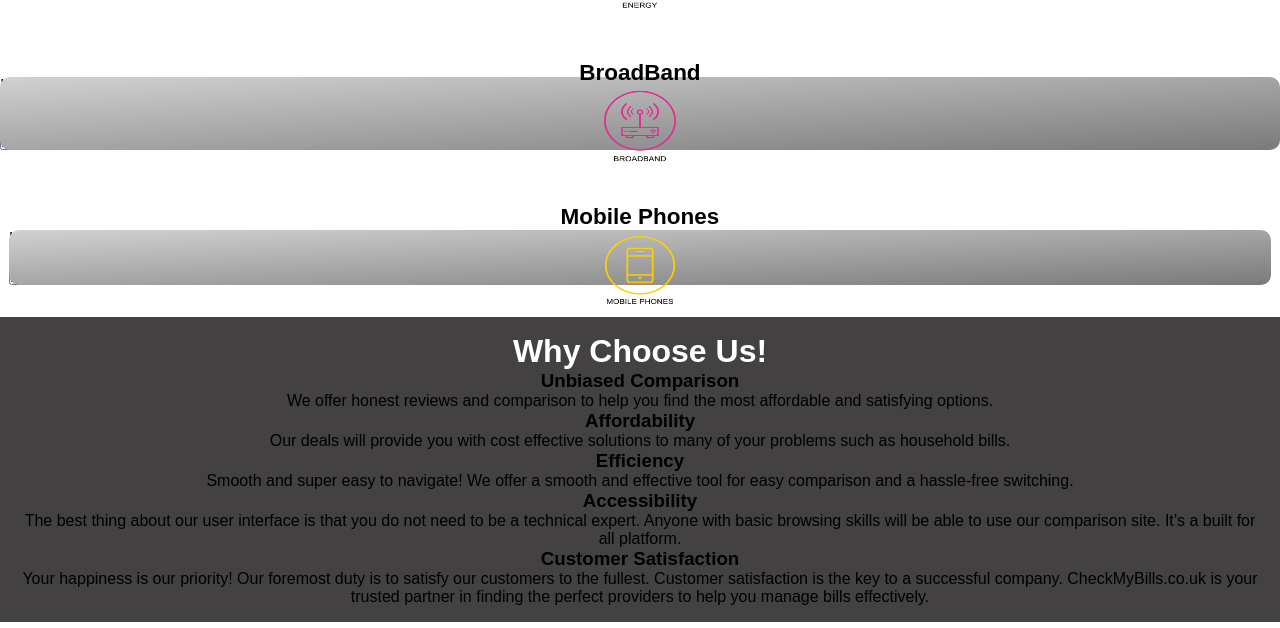
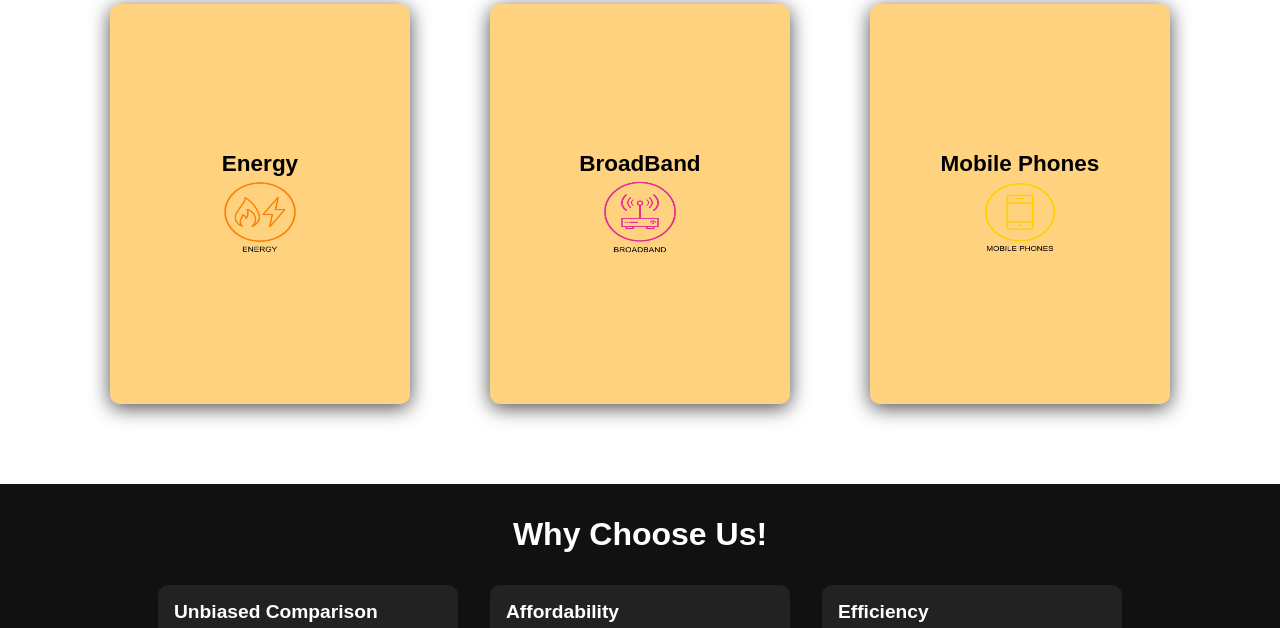
Before and after one commit to AScodecraft/check-my-bills, a plain HTML site: page index.html in a window 1280 px wide. Shown: the part 764-1392 px from the top of the page. Drawn offline with Linux system fonts and the light colour scheme.

Commit message:
Update style.css

```diff
--- a/style.css
+++ b/style.css
@@ -104,7 +104,7 @@ nav a:hover::after {
     transition: background-color 0.3s;
     height: 3rem;
     width: 10rem;
-    margin-bottom: 3rem;
+    margin-bottom: 5rem;
 }
 
 .poster button:hover {
@@ -121,7 +121,7 @@ nav a:hover::after {
     color: white;
 }
 .poster h1{
-    margin-top: 5rem;
+    margin-top: 8rem;
 }
 .Banner-01 {
     width: 100%;
@@ -145,7 +145,7 @@ nav a:hover::after {
     align-items: center;
     gap: 7rem;
     padding: 20px 0;
-    background-color: rgb(205, 205, 205);
+    background-color: white;
     margin-top: 1rem;
     box-shadow: 0 4px 20px rgba(0, 0, 0, 0.7);
     border-radius: 10px;
@@ -195,7 +195,7 @@ nav a:hover::after {
     flex-wrap: wrap; /* Allow cards to wrap to next line */
   }
 
-  .card {
+  .card1, .card2, .card3 {
     width: 300px;
     height: 400px;
     perspective: 1000px;
@@ -209,12 +209,26 @@ nav a:hover::after {
     transform-style: preserve-3d;
     position: relative;
 }
-
-.card:hover .card-inner {
+.card1 p{
+    line-height: 2.5rem;
+}
+.card2 p{
+    line-height: 2.5rem;
+}
+.card3 p{
+    line-height: 2.5rem;
+}
+.card1:hover .card-inner {
+    transform: rotateY(180deg);
+}
+.card2:hover .card-inner {
+    transform: rotateY(180deg);
+}
+.card3:hover .card-inner {
     transform: rotateY(180deg);
 }
 
-.card-front, .card-back {
+.card-front, .card-back1 {
     width: 100%;
     height: 100%;
     position: absolute;
@@ -229,16 +243,143 @@ nav a:hover::after {
     border-radius: 10px;
     flex-direction: column;
 }
-
+.card-front, .card-back2 {
+    width: 100%;
+    height: 100%;
+    position: absolute;
+    backface-visibility: hidden;
+    display: flex;
+    justify-content: center;
+    align-items: center;
+    color: black;
+    font-family: Arial, sans-serif;
+    font-size: 15px;
+    text-align: center;
+    border-radius: 10px;
+    flex-direction: column;
+}
+.card-front, .card-back3 {
+    width: 100%;
+    height: 100%;
+    position: absolute;
+    backface-visibility: hidden;
+    display: flex;
+    justify-content: center;
+    align-items: center;
+    color: black;
+    font-family: Arial, sans-serif;
+    font-size: 15px;
+    text-align: center;
+    border-radius: 10px;
+    flex-direction: column;
+}
 .card-front {
-
-  background: linear-gradient(to bottom right , #d1d1d1,#7a7a7a);
+ background: rgba(255, 165, 0, 0.5);
+  /*background: linear-gradient(to bottom right , #d1d1d1,#7a7a7a);*/
 
 }
+.card .card-back1{
+    background: white;
+}
+.card .card-back2{
+    background: white;
+}
+.card .card-back3{
+    background: white;
+}
+.card-back1 {
+    background-color: rgb(255, 193, 78);
+    transform: rotateY(180deg);
 
-.card-back {
-    background-color: rgb(255, 160, 122);
+}
+.card-back1 button{
+    background-color: black;
+    color: white;
+    border: none;
+    padding: 0.5rem 1rem;
+    margin: 0.5rem;
+    font-size: 16px;
+    border-radius: 5px;
+    cursor: pointer;
+    transition: background-color 0.3s;
+    height: 3rem;
+    width: 10rem;
+    margin-bottom: 2rem;
+}
+.card-back1 button:hover {
+    background-color: grey;
+}
+
+.card-back1 button a {
+    text-decoration: none;
+    color: white;
+    display: block;
+}
+
+.card-back1 button a:hover {
+    color: white;
+}
+.card-back2 {
+    background-color: rgb(219, 132, 146);
     transform: rotateY(180deg);
+}
+.card-back2 button{
+    background-color: black;
+    color: white;
+    border: none;
+    padding: 0.5rem 1rem;
+    margin: 0.5rem;
+    font-size: 16px;
+    border-radius: 5px;
+    cursor: pointer;
+    transition: background-color 0.3s;
+    height: 3rem;
+    width: 10rem;
+    margin-bottom: 2rem;
+}
+.card-back2 button:hover {
+    background-color: grey;
+}
+
+.card-back2 button a {
+    text-decoration: none;
+    color: white;
+    display: block;
+}
+
+.card-back2 button a:hover {
+    color: white;
+}
+.card-back3 {
+    background-color: rgb(239, 239, 82);
+    transform: rotateY(180deg);
+}
+.card-back3 button{
+    background-color: black;
+    color: white;
+    border: none;
+    padding: 0.5rem 1rem;
+    margin: 0.5rem;
+    font-size: 16px;
+    border-radius: 5px;
+    cursor: pointer;
+    transition: background-color 0.3s;
+    height: 3rem;
+    width: 10rem;
+    margin-bottom: 2rem;
+}
+.card-back3 button:hover {
+    background-color: grey;
+}
+
+.card-back3 button a {
+    text-decoration: none;
+    color: white;
+    display: block;
+}
+
+.card-back3 button a:hover {
+    color: white;
 }
 .card-front img{
     height: 5rem;
@@ -255,33 +396,58 @@ nav a:hover::after {
     }
   }
   .choice {
-    text-align: center; /* Center the text horizontally */
-    margin: 2rem 0; /* Vertical margin to create space above and below */
-    padding: 1rem; /* Add padding around the content */
-    background-color: rgb(67, 65, 65); /* Dark background color */
-    background-size: cover; /* Ensure the background covers the entire area */
-    width: 100%; /* Ensure the background spans the full width */
+    text-align: center;
+    background-color: #111; /* Dark background like in the screenshot */
+    color: white; /* White text color */
+    padding: 2rem;
+    margin-top: 5rem;
 }
 
-.choice h1, .choice ul {
-    max-width: 600px; /* Limit the width of the content */
-    margin: 0 auto; /* Center the content horizontally */
-}
-.choice h1{
-    color: white;
-}
-.choice ul {
-    list-style-type: none; /* Remove default list bullets */
-    padding: 0; /* Remove default padding from the list */
+.choice h1 {
+    font-size: 2rem;
+    margin-bottom: 1rem;
+    font-weight: bold;
 }
 
-.choice li {
-    font-size: 1.2rem; /* Increase font size of list items */
-    margin: 0.5rem 0; /* Add space between list items */
-    background-color: #f0f0f0; /* Light grey background for list items */
-    padding: 0.5rem 1rem; /* Add padding inside list items */
-    border-radius: 5px; /* Rounded corners for list items */
+.choice-content {
+    display: flex;
+    flex-wrap: wrap;
+    justify-content: center;
+    margin-top: 2rem;
+    gap: 2rem;
 }
+
+.choice-item {
+    flex: 1 1 300px; /* Each item takes at least 300px and can grow */
+    max-width: 300px; /* Maximum width for each item */
+    text-align: left;
+    padding: 1rem;
+    background-color: #222; /* Slightly lighter background for the cards */
+    border-radius: 10px;
+}
+
+.choice-item h3 {
+    font-size: 1.2rem;
+    margin-bottom: 0.5rem;
+    font-weight: bold;
+}
+
+.choice-item p {
+    font-size: 1rem;
+    color: #bbb; /* Light grey color for text */
+}
+
+@media screen and (max-width: 768px) {
+    .choice-content {
+        flex-direction: column; /* Stack items vertically on small screens */
+    }
+
+    .choice-item {
+        max-width: 100%; /* Make items take full width on small screens */
+        text-align: center;
+    }
+}
+
 
 .footer {
     display: flex;
```
